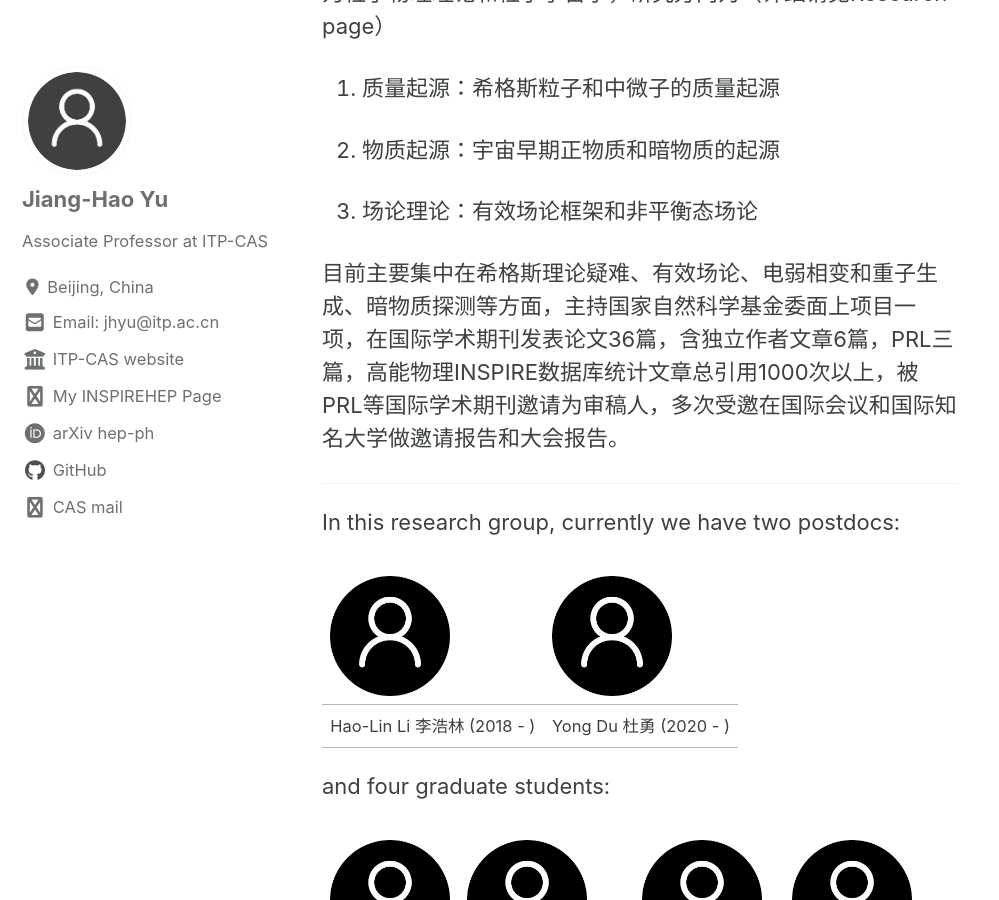
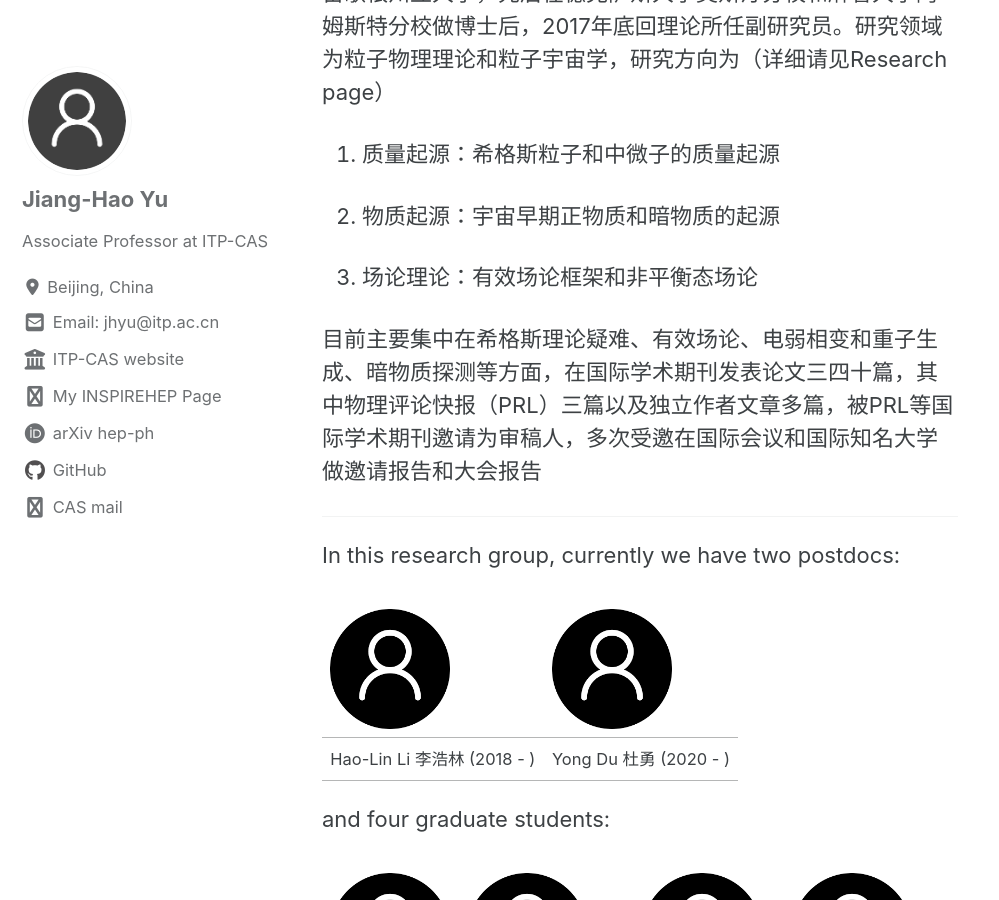
Before and after one commit to jhyu-itp/jhyu-itp.github.io, a Jekyll site: the page built from _pages/index.md, in a window 1280 px wide and 900 px high, scrolled down 1265 px. Shown: the whole window, without its empty margins (0-999 px from the left). Built offline with Jekyll 4.4.1, drawn with Linux system fonts in a browser that asks for light colours; cached includes are drawn as plain includes; nearby versions of some CDN libraries; a style sheet for code colours, icons or effects is not loaded; some of the changed text lies outside the part shown.

Commit message:
Update index.md

```diff
--- a/_pages/index.md
+++ b/_pages/index.md
@@ -45,7 +45,7 @@ If you are interested in my research, please check out my publications at [INSPI
 
 3. 场论理论：有效场论框架和非平衡态场论
 
-目前主要集中在希格斯理论疑难、有效场论、电弱相变和重子生成、暗物质探测等方面，主持国家自然科学基金委面上项目一项，在国际学术期刊发表论文36篇，含独立作者文章6篇，PRL三篇，高能物理INSPIRE数据库统计文章总引用1000次以上，被PRL等国际学术期刊邀请为审稿人，多次受邀在国际会议和国际知名大学做邀请报告和大会报告。
+目前主要集中在希格斯理论疑难、有效场论、电弱相变和重子生成、暗物质探测等方面，在国际学术期刊发表论文三四十篇，其中物理评论快报（PRL）三篇以及独立作者文章多篇，被PRL等国际学术期刊邀请为审稿人，多次受邀在国际会议和国际知名大学做邀请报告和大会报告
 
 
 <!-- Delete next line if you prefer not to have a feature row.  博士生导师-->
```
Also changed, not shown: other parts of _pages/index.md (+1 -1 lines).
